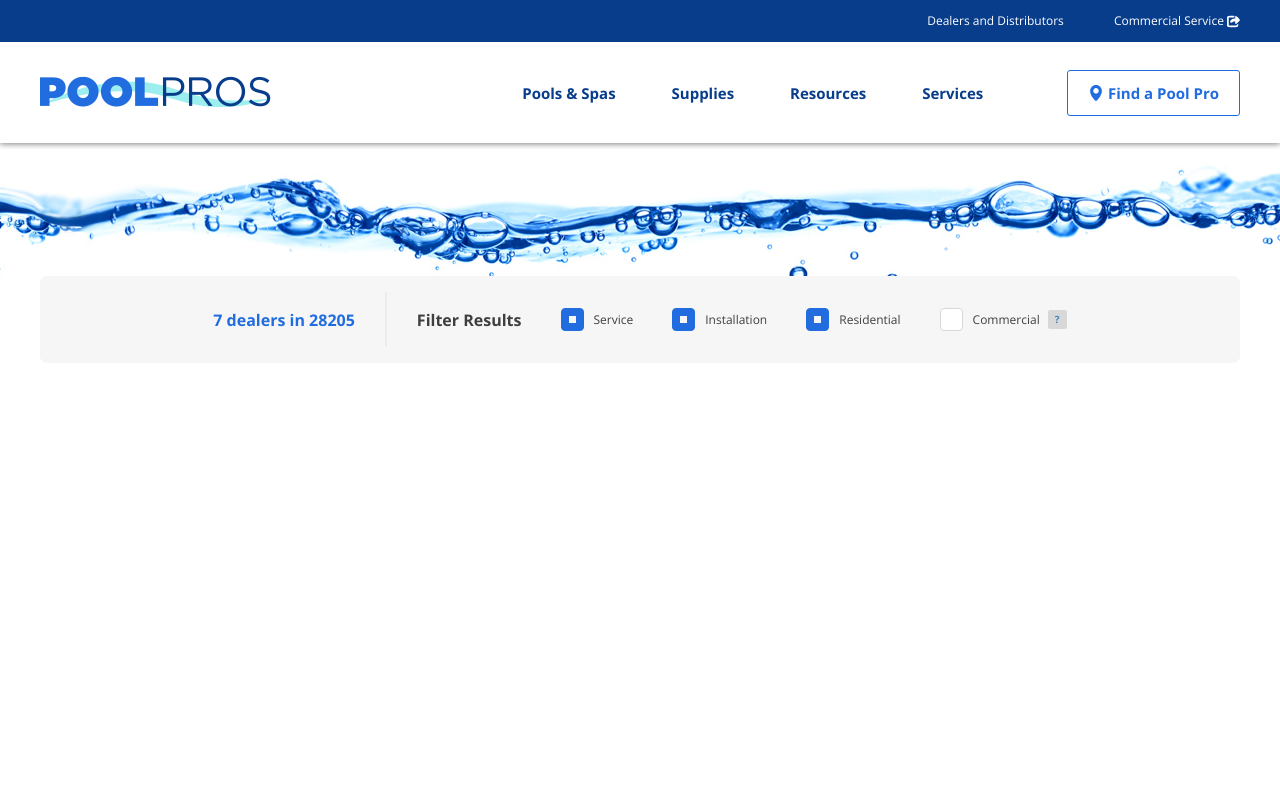
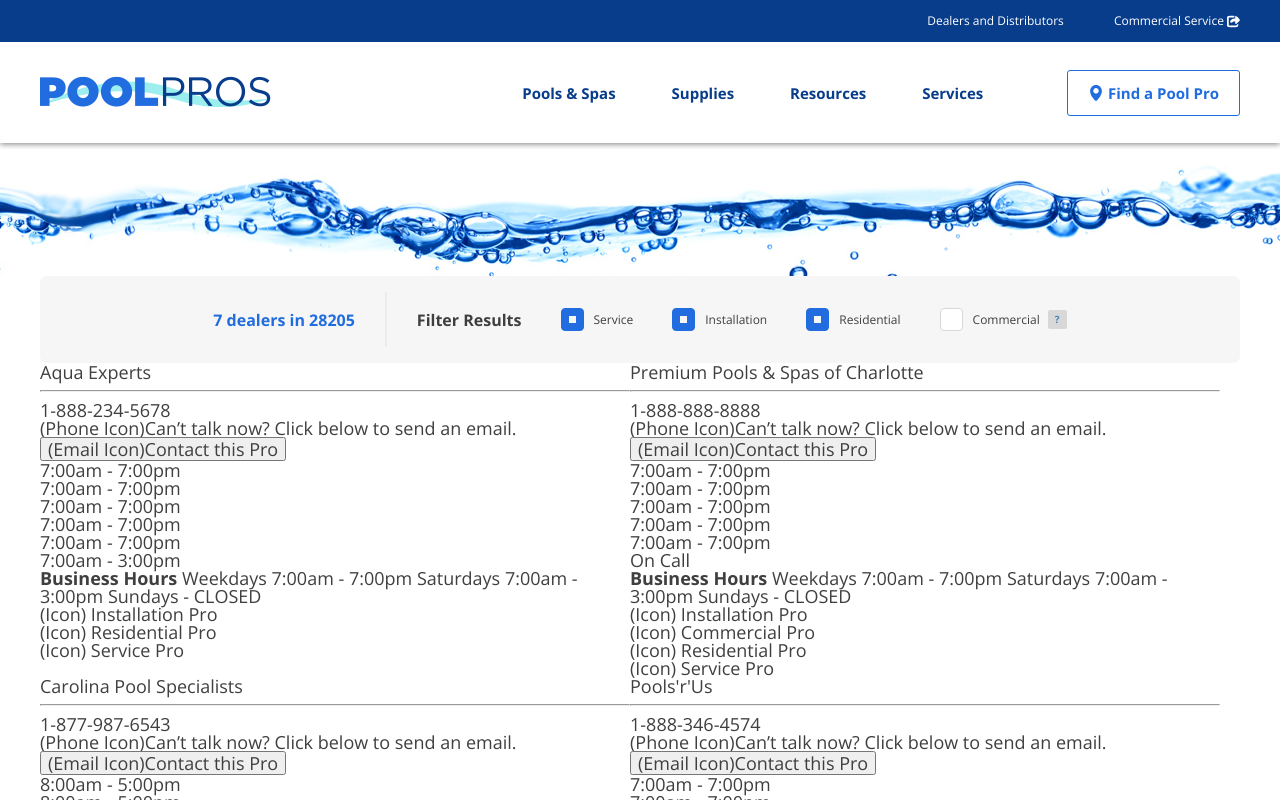
Before and after one commit to TheJaredWilcurt/rv-takehome, a Vue app: page /#/ in a window 1280 px wide. Shown: the top 800 px of the page. Built offline with nearby package versions, Linux system fonts and the light colour scheme.

Commit message:
Roughed in card data

```diff
--- a/src/components/dealers.vue
+++ b/src/components/dealers.vue
@@ -17,6 +17,37 @@
         <input type="checkbox" id="filter-commercial">
         <label for="filter-commercial">Commercial</label>
         <span class="question-mark-box">?</span>
+      </div>
+      <div class="card-container">
+        <div class="card" v-for="dealer in dealers" :id="'dealer' + dealer.companyID">
+          <div>{{ dealer.name }}</div>
+          <hr />
+          <div>{{ dealer.phone1 }}</div>
+          <div><span>(Phone Icon)</span>Can’t talk now? Click below to send an email.</div>
+          <button><span>(Email Icon)</span>Contact this Pro</button>
+          <div v-for="day in dealer.weekHours">
+            {{ day }}
+          </div>
+          <div>
+            <strong>Business Hours</strong>
+            Weekdays 7:00am - 7:00pm
+            Saturdays 7:00am - 3:00pm
+            Sundays - CLOSED
+          </div>
+          <div v-for="certification in dealer.certifications">
+            (Icon) {{ certification }}
+          </div>
+          <!--
+            Extra stuff:
+            <div>{{ dealer.email }}</div>
+            <div>{{ dealer.addressLine1 }}</div>
+            <div>{{ dealer.addressLine2 }}</div>
+            <div>{{ dealer.city }}</div>
+            <div>{{ dealer.state }}</div>
+            <div>{{ dealer.country }}</div>
+            <div>{{ dealer.zipcode }}</div>
+          -->
+        </div>
       </div>
     </div>
   </div>
@@ -46,8 +77,10 @@
                 if (data.zipcode) {
                     this.zipcode = data.zipcode;
                 }
-                if (data.dealers) {
-                    this.dealers = data.dealers;
+                if (Array.isArray(data.dealers)) {
+                    data.dealers.forEach(function (dealer) {
+                        this.dealers.push(dealer.data);
+                    }.bind(this));
                 }
                 if (data.location) {
                     this.location.lat = data.location.lat;
```
